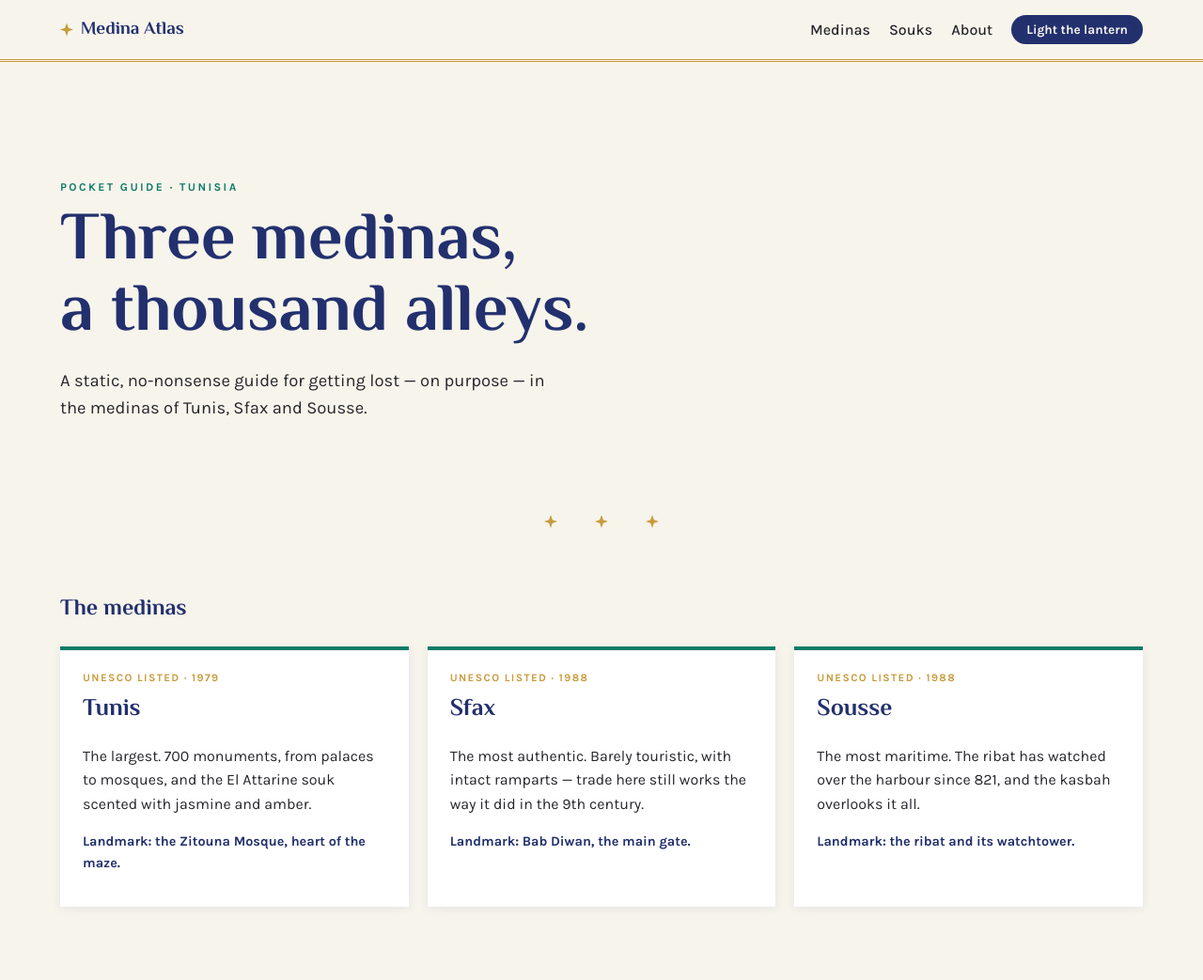
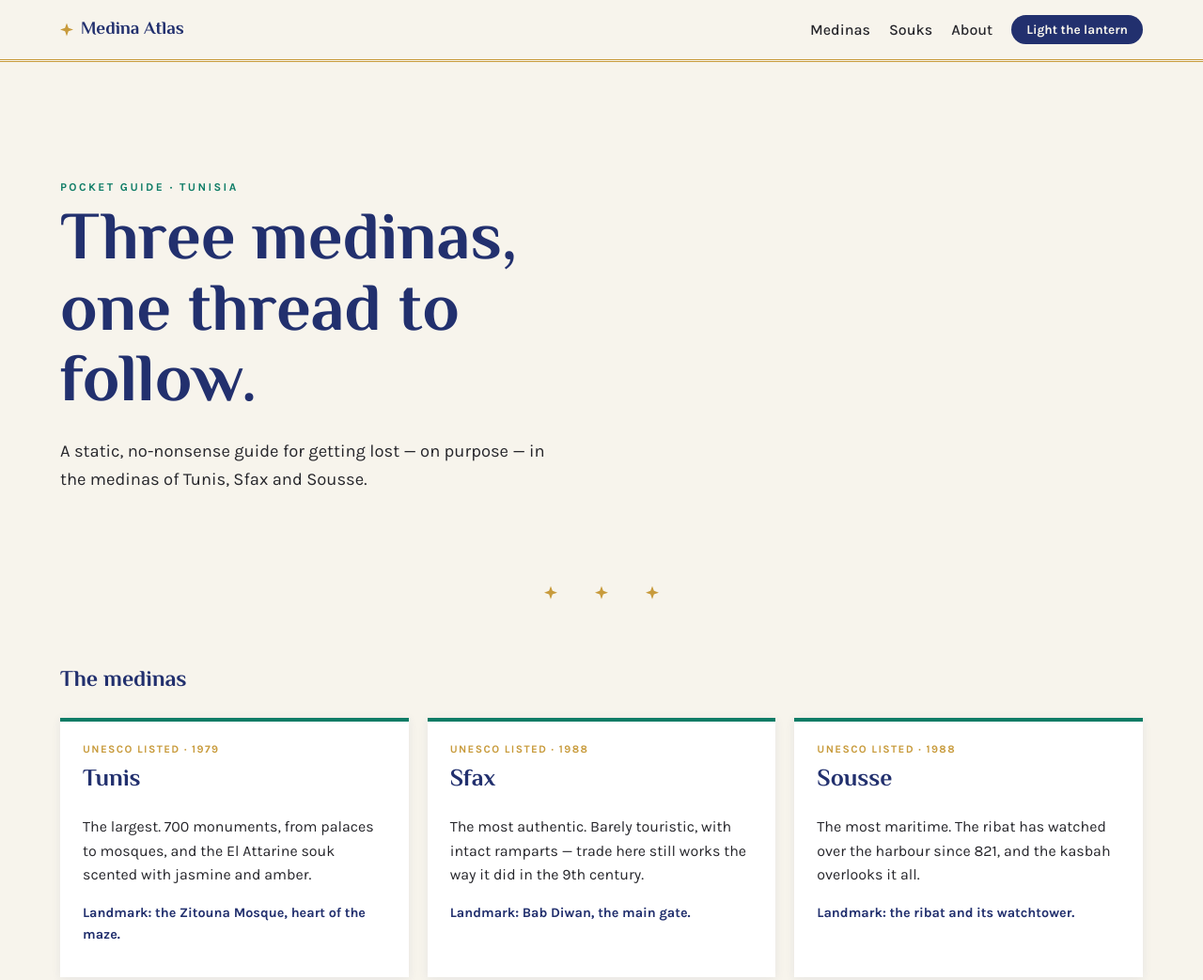
Before and after one commit to SmurfPutin/atlas-medinas, a plain HTML site: page index.html in a window 1280 px wide. Shown: the top 1043 px of the page at 94% size. Drawn offline with Linux system fonts and the light colour scheme.

Commit message:
feat: rework hero tagline wording

```diff
--- a/index.html
+++ b/index.html
@@ -29,7 +29,7 @@
   <main>
     <section class="hero">
       <p class="eyebrow">Pocket guide · Tunisia</p>
-      <h1>Three medinas,<br>a thousand alleys.</h1>
+      <h1>Three medinas,<br>one thread to follow.</h1>
       <p class="lede">
         A static, no-nonsense guide for getting lost — on purpose —
         in the medinas of Tunis, Sfax and Sousse.
```
